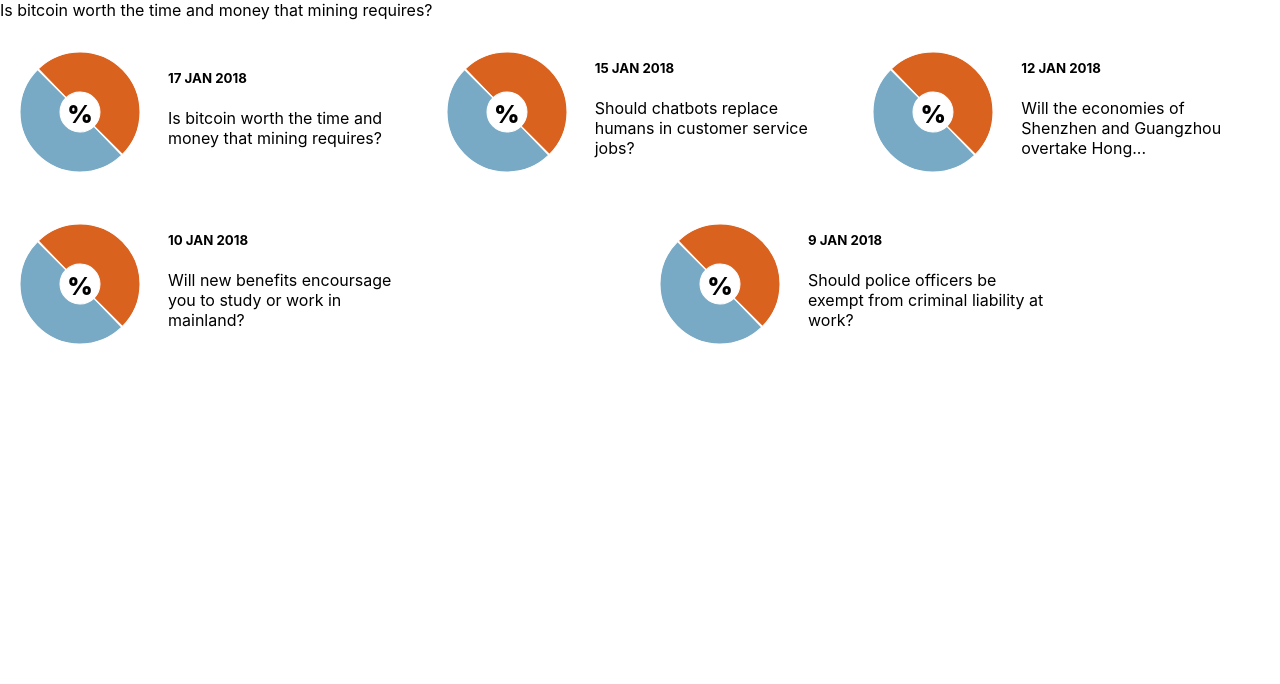
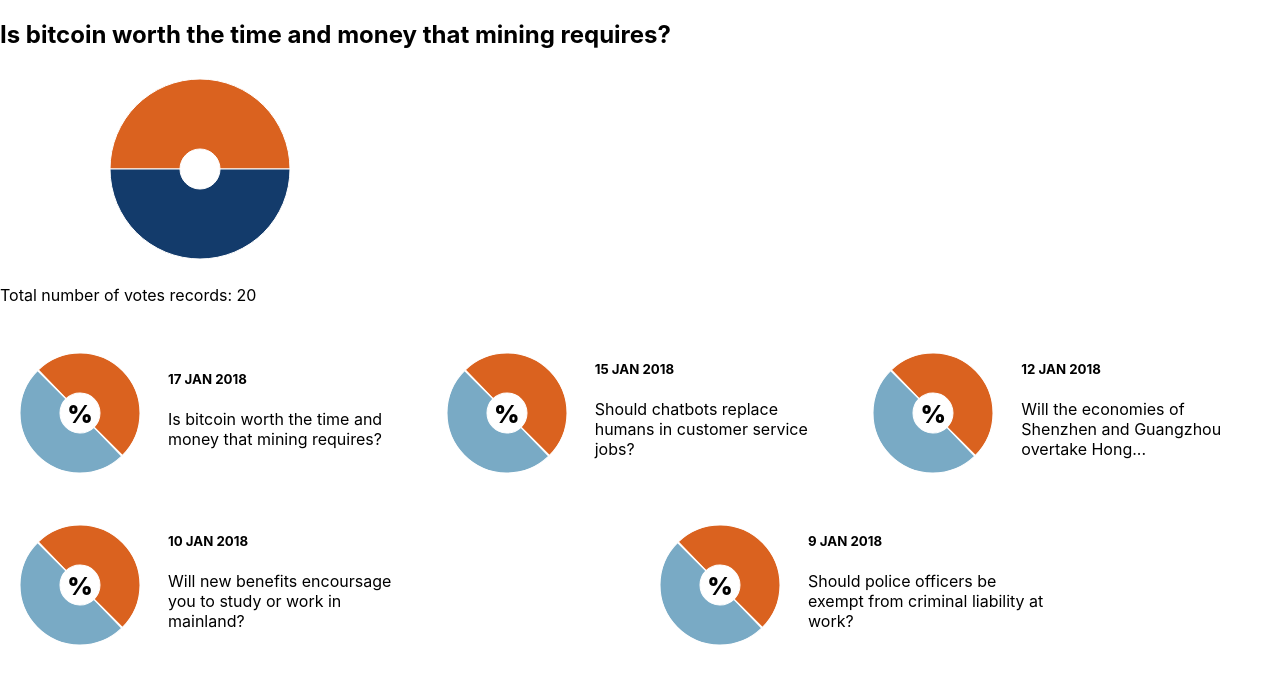
Before and after one commit to jia0nnn-n/poll-system, a React (Create React App) app: page / in a window 1280 px wide. Shown: the top 684 px of the page. Built offline with nearby package versions, Linux system fonts and the light colour scheme.

Commit message:
components/OngoingPoll: render chart

```diff
--- a/src/App.tsx
+++ b/src/App.tsx
@@ -9,7 +9,7 @@ function App() {
   const [selectedPoll, setSelectedPoll] = useState(polls[0]);
   return (
     <div className="App">
-      <OngoinPoll poll={selectedPoll} />
+      <OngoinPoll poll={selectedPoll} chartHeight={200} chartWidth={400} />
       <div id="preview-root">
         {polls.map((poll, index) => (
           <PreviewRoll
--- a/src/components/OngoingRoll.tsx
+++ b/src/components/OngoingRoll.tsx
@@ -1,10 +1,42 @@
-import React, { memo } from "react";
-import { Poll } from "../PollType";
+import  { memo } from "react";
+import { Cell, PieChart, Pie, Tooltip } from "recharts";
 
 type OngoinPollProps = {
-  poll: Poll;
+  poll: { title: string; id: number; data: { name: string; value: number }[] };
+  chartWidth: number;
+  chartHeight: number;
 };
 
-export const OngoinPoll = memo<OngoinPollProps>(function OngoinPoll(props) {
-  return <div id="ongoing-root">{props.poll.title}</div>;
+export const OngoinPoll = memo<OngoinPollProps>(function Poll(props) {
+  if (!props.poll || props.poll.data?.length < 2) return null;
+  const { poll, chartWidth, chartHeight } = props;
+  const data = poll.data;
+  return (
+    <div id="ongoing-root">
+      <h2>{poll.title}</h2>
+      <div id="ongoing-chart">
+        <PieChart width={chartWidth} height={chartHeight}>
+          <Tooltip />
+          <Pie
+            data={data}
+            cx={"50%"}
+            cy={"50%"}
+            innerRadius={20}
+            outerRadius={90}
+            dataKey="value"
+          >
+            {data.map((_: any, pollInnerIndex: number) => (
+              <Cell
+                key={`cell-${pollInnerIndex}`}
+                fill={pollInnerIndex % 2 === 0 ? "#da621f" : "#133b6b"}
+              />
+            ))}
+          </Pie>
+        </PieChart>
+      </div>
+      <p id="ongoing-result">
+        Total number of votes records: {data[0].value + data[1].value}
+      </p>
+    </div>
+  );
 });
```
